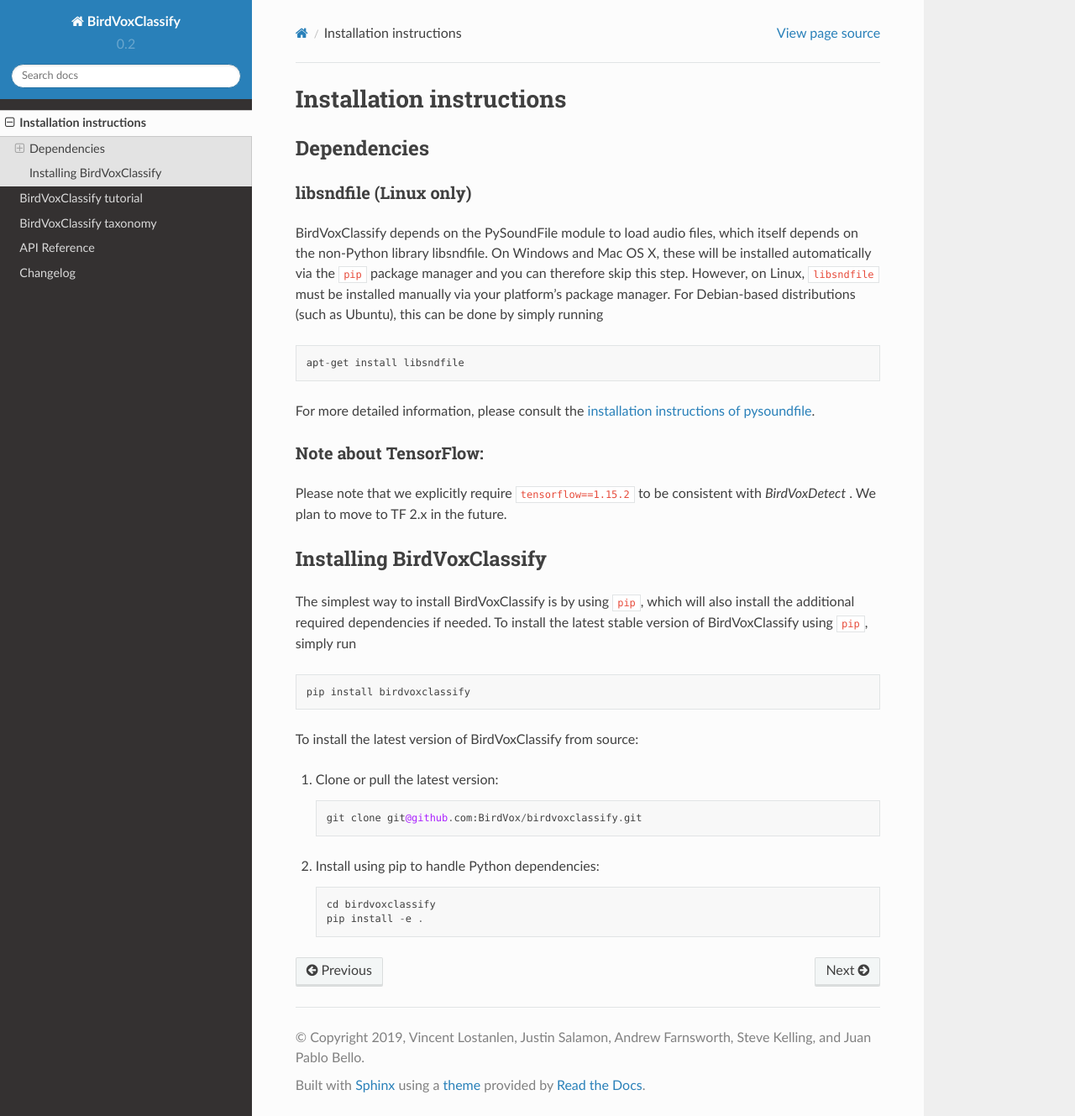
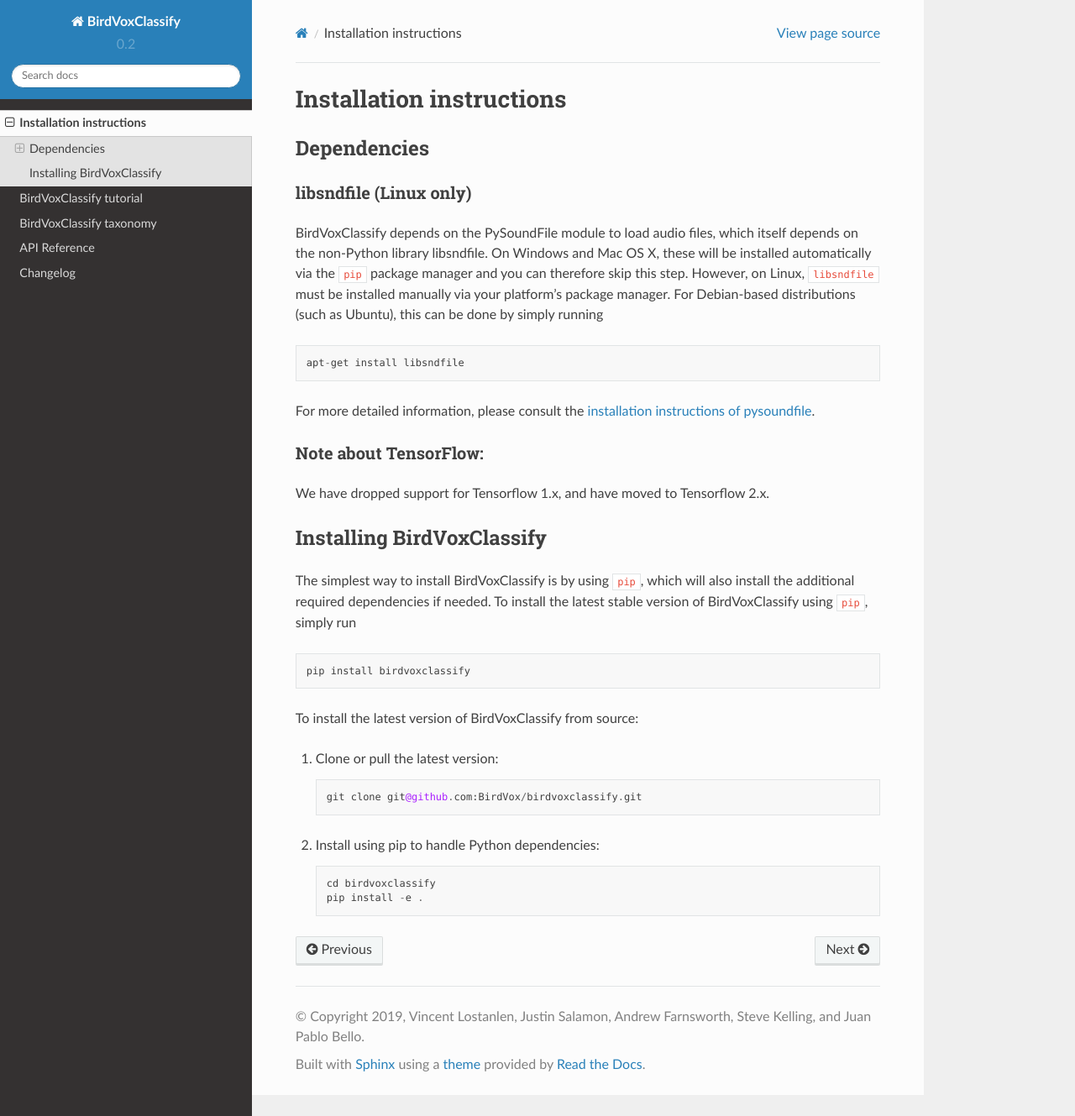
Before and after one commit to BirdVox/birdvoxclassify, a Sphinx documentation site: the page built from docs/installation.rst, in a window 1280 px wide and 1329 px high. Shown: the whole window at 84% size. Built offline with Sphinx 7.4.7 and the Read the Docs theme 2.0.0, drawn with Linux system fonts in a browser that asks for light colours.

```diff
--- a/docs/installation.rst
+++ b/docs/installation.rst
@@ -25,8 +25,8 @@ instructions of pysoundfile`_.
 
 Note about TensorFlow:
 ^^^^^^^^^^^^^^^^^^^^^^^
+We have dropped support for Tensorflow 1.x, and have moved to Tensorflow 2.x.
 
-Please note that we explicitly require ``tensorflow==1.15.2`` to be consistent with `BirdVoxDetect` . We plan to move to TF 2.x in the future.
 
 Installing BirdVoxClassify
 ------------------------
--- a/setup.py
+++ b/setup.py
@@ -97,7 +97,7 @@ setup(
         'resampy>=0.2.0',
         'h5py>=2.7.0,<3.0.0',
         'pandas>=0.23',
-        'tensorflow==1.15.2',
+        'tensorflow>2.0.0',
         'six>=1.12.0'
     ],
     extras_require={
```
